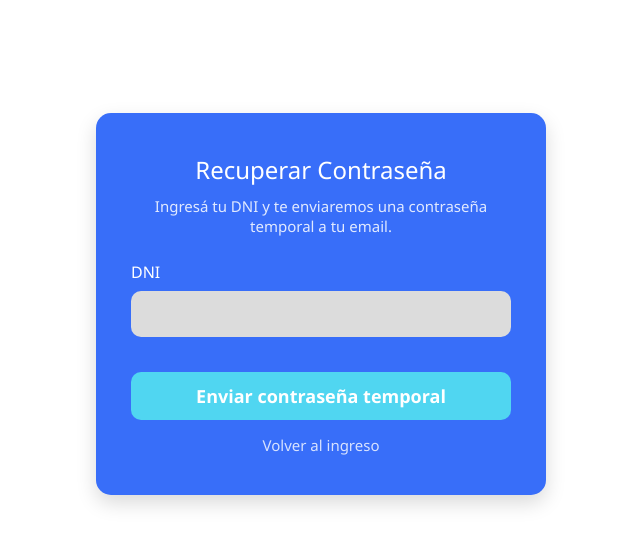
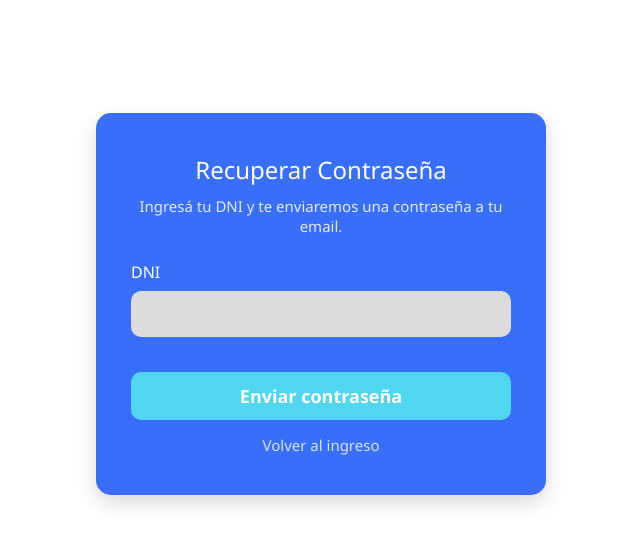
Before and after one commit to LoreMoli22/Sistema_Gestion_Turnos_Medicos, a Django app: page /recuperar-contrasena-paciente/ in a window 1280 px wide. Shown: the part 155-701 px from the top of the page, without its empty margins (319-959 px from the left). Run offline with Django 5.2, Linux system fonts and the light colour scheme.

Commit message:
modificacion tutulos recupero de contrasena

```diff
--- a/turnos/templates/turnos/recuperar_contrasena_paciente.html
+++ b/turnos/templates/turnos/recuperar_contrasena_paciente.html
@@ -36,14 +36,14 @@
     <div class="contenedor-principal">
         <div class="tarjeta-azul">
             <h2>Recuperar Contraseña</h2>
-            <p>Ingresá tu DNI y te enviaremos una contraseña temporal a tu email.</p>
+            <p>Ingresá tu DNI y te enviaremos una contraseña a tu email.</p>
             <form action="{% url 'recuperar_contrasena_paciente' %}" method="POST">
                 {% csrf_token %}
                 <div class="grupo-campo">
                     <label for="dni">DNI</label>
                     <input type="text" id="dni" name="dni" class="caja-entrada" required>
                 </div>
-                <button type="submit" class="btn-enviar">Enviar contraseña temporal</button>
+                <button type="submit" class="btn-enviar">Enviar contraseña </button>
             </form>
             <a href="{% url 'ingreso_paciente' %}" class="btn-volver">Volver al ingreso</a>
         </div>
--- a/turnos/templates/turnos/recuperar_contrasena_profesional.html
+++ b/turnos/templates/turnos/recuperar_contrasena_profesional.html
@@ -36,14 +36,14 @@
     <div class="contenedor-principal">
         <div class="tarjeta-azul">
             <h2>Recuperar Contraseña</h2>
-            <p>Ingresá tu Matrícula y te enviaremos una contraseña temporal a tu email.</p>
+            <p>Ingresá tu Matrícula y te enviaremos una contraseña a tu email.</p>
             <form action="{% url 'recuperar_contrasena_profesional' %}" method="POST">
                 {% csrf_token %}
                 <div class="grupo-campo">
                     <label for="matricula">Matrícula</label>
                     <input type="text" id="matricula" name="matricula" class="caja-entrada" required>
                 </div>
-                <button type="submit" class="btn-enviar">Enviar contraseña temporal</button>
+                <button type="submit" class="btn-enviar">Enviar contraseña</button>
             </form>
             <a href="{% url 'ingreso_profesional' %}" class="btn-volver">Volver al ingreso</a>
         </div>
--- a/turnos/views.py
+++ b/turnos/views.py
@@ -285,12 +285,12 @@ def recuperar_contrasena_paciente(request):
                     "from": "onboarding@resend.dev",
                     "to": paciente.email,
                     "subject": "Recuperacion de contrasena - Turnos Medicos",
-                    "html": f"<p>Tu nueva contrasena temporal es: <strong>{nueva_contrasena}</strong></p><p>Por favor cambiala desde Editar Perfil.</p>"
+                    "html": f"<p>Tu nueva contrasena es: <strong>{nueva_contrasena}</strong></p><p>Por favor cambiala desde Editar Perfil.</p>"
                 })
             except Exception as e:
                 print(f"Error en Resend Paciente: {e}")
 
-            messages.success(request, "Te enviamos una contrasena temporal a tu email.")
+            messages.success(request, "Te enviamos una contrasena a tu email.")
             return redirect('ingreso_paciente')
         except Paciente.DoesNotExist:
             messages.error(request, "No existe un paciente con ese DNI.")
@@ -314,12 +314,12 @@ def recuperar_contrasena_profesional(request):
                     "from": "onboarding@resend.dev",
                     "to": profesional.email,
                     "subject": "Recuperacion de contrasena - Turnos Medicos",
-                    "html": f"<p>Tu nueva contrasena temporal es: <strong>{nueva_contrasena}</strong></p><p>Por favor cambiala desde Editar Perfil.</p>"
+                    "html": f"<p>Tu nueva contrasena es: <strong>{nueva_contrasena}</strong></p><p>Por favor cambiala desde Editar Perfil.</p>"
                 })
             except Exception as e:
                 print(f"Error en Resend Profesional: {e}")
 
-            messages.success(request, "Te enviamos una contrasena temporal.")
+            messages.success(request, "Te enviamos una contrasena.")
             return redirect('ingreso_profesional')
         except Profesional.DoesNotExist:
             messages.error(request, "No existe un profesional con esa matricula.")
```
